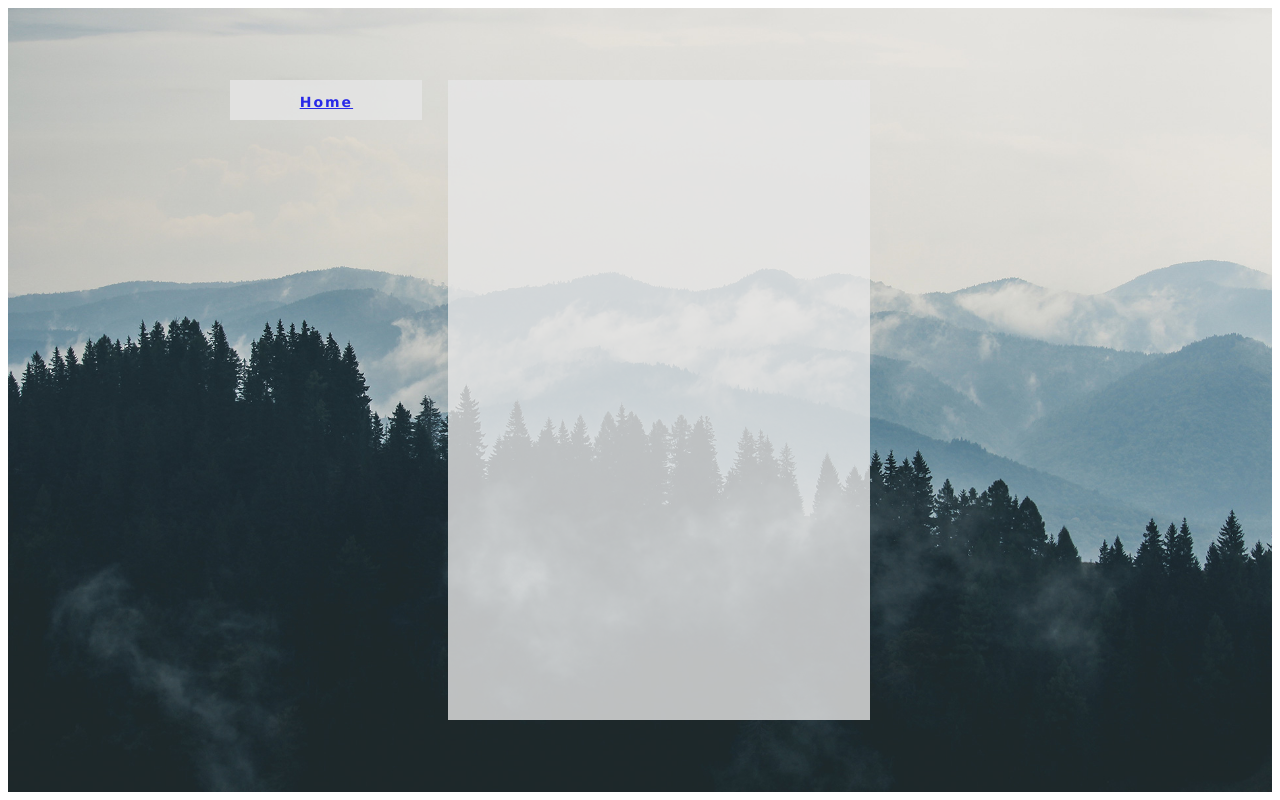
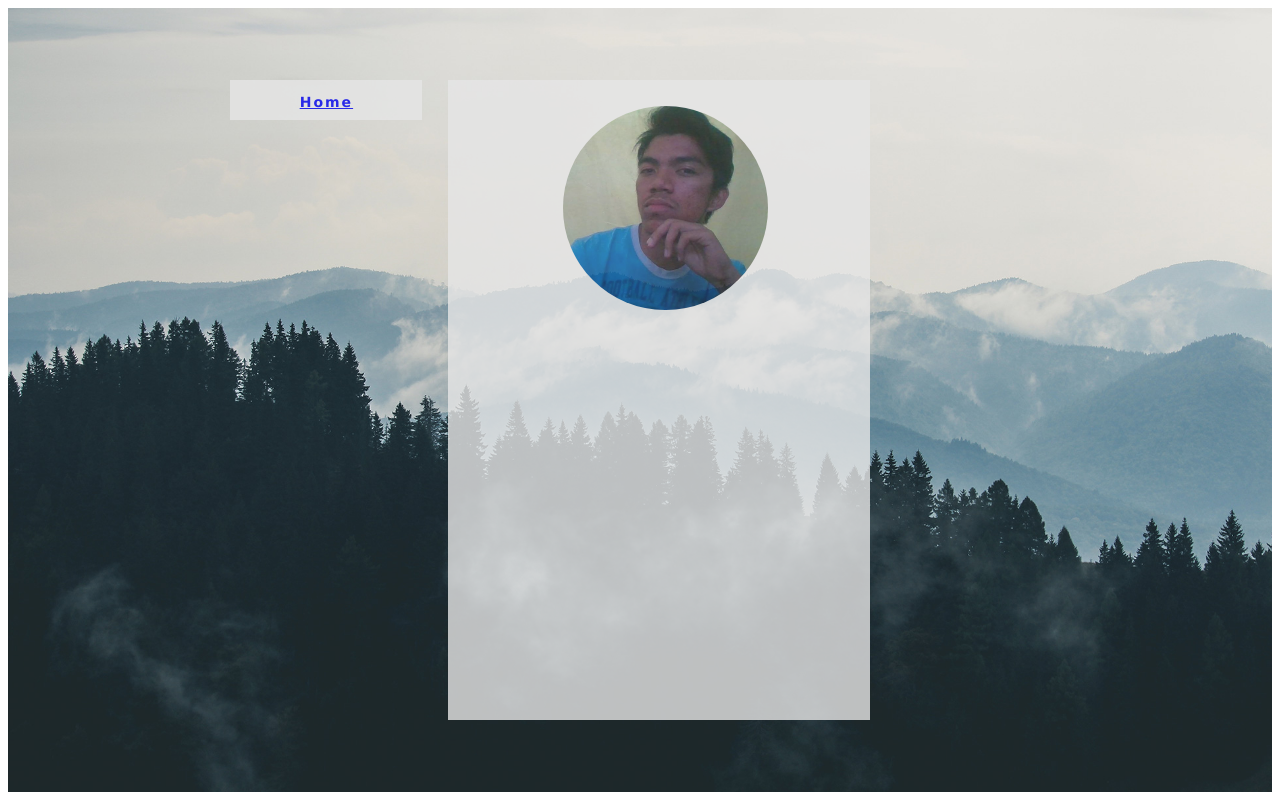
Before and after one commit to Msoyosa/Soyosa_Marjune_PersonalWebsite, a plain HTML site: page index.html in a window 1280 px wide. Drawn offline with Linux system fonts and the light colour scheme.

Commit message:
add picture in home

```diff
--- a/index.html
+++ b/index.html
@@ -10,6 +10,8 @@
 <body>
 
 	<div class="title">
+	<div style="position:absolute; top:4%; left:3%;"> <img src="./Image/pic.jpg" class = "img-circle" width="50%" height="30%">
+	</div>
 	</div>
 
 	<div class="home">
--- a/mystyle.css
+++ b/mystyle.css
@@ -9,6 +9,7 @@ body {
 		p.main{
           text-align:justify;
            }
+
 		#bg {
 			height: 100%;
 			width: 100%;
@@ -16,6 +17,10 @@ body {
 			background-position: center;
 			background-repeat: no-repeat;
 			background-size: cover;
+			}
+
+		 .img-circle {
+    border-radius: 50%;
 		 }
 	.title {
              position:absolute;
@@ -28,6 +33,7 @@ body {
              border:10px black;
              text-align:center;
          }
+
 		  .home {
     position:absolute;
 	left:18%;
```
Also changed, not shown: Image/pic.jpg (added). Lines whose indentation alone changed are shown as unchanged.
